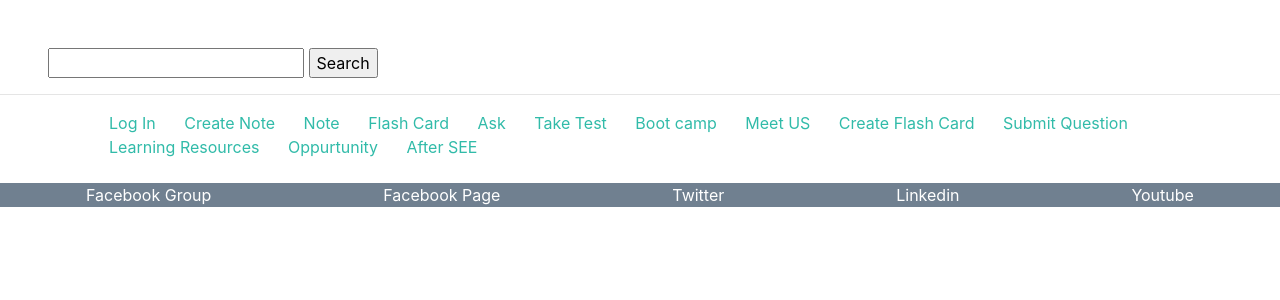
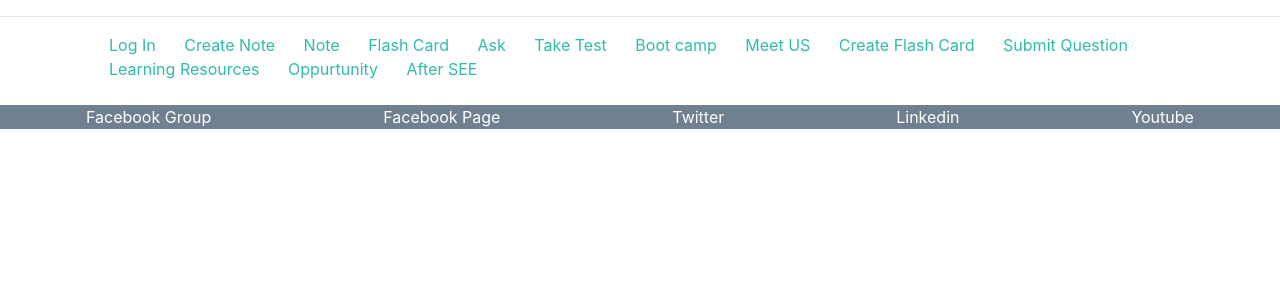
Before and after one commit to jibachhydv/onestepNepal, a Django app: page / in a window 1280 px wide. Shown: the part 104-404 px from the top of the page. Run offline with Django 3.2, Linux system fonts and the light colour scheme; some libraries are stand-ins or nearby versions.

```diff
--- a/templates/base.html
+++ b/templates/base.html
@@ -232,15 +232,6 @@
     </div> -->
 
 
-    <!-- Search Box -->
-    <div class="mt-5 ml-5">
-      <form action="{% url '' %}" method="post">
-        {% csrf_token%}
-        <input type="text" name="search" id="search">
-        <input type="submit" value="Search">
-      </form>
-    </div>
-
     <!-- Body Block -->
       {% block body %}
 
```
Also changed, not shown: discussion/views.py (line endings or trailing spaces).
